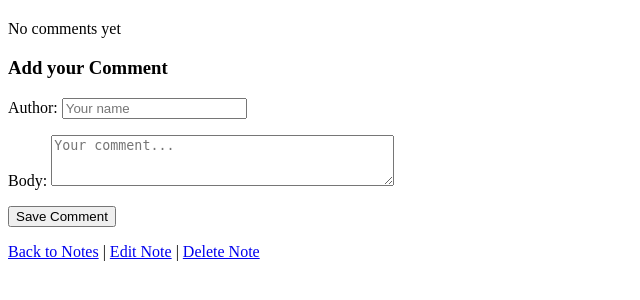
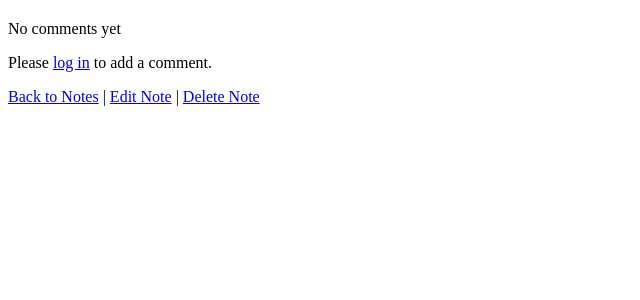
Before and after one commit to AhmadOxo/django-roadmap-30days, a Django app: template notes/templates/notes/note_detail.html in a window 1280 px wide. Shown: the part 115-415 px from the top of the page, without its empty margins (0-640 px from the left). Run offline with Django 5.2, Linux system fonts and the light colour scheme; the template is opened without the code that fills it: values that come from a table or form of the project are taken from there, others are empty.

Commit message:
Practice 2: Update the comment section to get the Author's name form the Logged-in username

```diff
--- a/notes/forms.py
+++ b/notes/forms.py
@@ -10,8 +10,7 @@ class NoteForm(forms.ModelForm):
 class CommentForm(forms.ModelForm):
     class Meta:
         model = Comment
-        fields = ['author', 'body']
+        fields = ['body']
         widgets = {
-            'author': forms.TextInput(attrs={'placeholder': 'Your name'}),
             'body': forms.Textarea(attrs={'rows': 3, 'placeholder': 'Your comment...'}),
         }
--- a/notes/templates/notes/note_detail.html
+++ b/notes/templates/notes/note_detail.html
@@ -25,7 +25,7 @@
     <ul>
         {% for comment in comments %}
             <li>
-                <strong>{{ comment.author }}</strong> said:<br>
+                <strong>{{ user.username }}</strong> said:<br>
                 {{ comment.body }}<br>
                 <small>{{ comment.published_at }}</small>
             </li>
@@ -34,13 +34,16 @@
 {% else %}
     <p>No comments yet</p>
 {% endif %}
-
+{% if user.is_authenticated %}
     <h3>Add your Comment</h3>
     <form method="post">
         {% csrf_token %}
         {{ form.as_p }}
         <button type="submit">Save Comment</button>
     </form>
+{% else %}
+    <p>Please <a href="{% url 'login' %}">log in</a> to add a comment.</p>
+{% endif %}
 
 <p>
     <a href="{% url 'notes_list' %}">Back to Notes</a> |
--- a/notes/views.py
+++ b/notes/views.py
@@ -21,6 +21,7 @@ def  notes_list(request):
     notes = Notes.objects.filter(user=request.user).order_by('-created_at')
     return render(request, 'notes/notes_list.html', {'notes': notes})
 
+@login_required
 def note_detail(request, pk):
     note = get_object_or_404(Notes, pk=pk, user=request.user)
     comments = note.comments.all()
@@ -30,6 +31,7 @@ def note_detail(request, pk):
         if form.is_valid():
             comment = form.save(commit=False)
             comment.note = note
+            comment.user = request.user
             comment.save()
             messages.success(request, "Your comment has been added successfully, Thanks for your Commentt")
             return redirect('note_detail', pk=note.pk)
```
Lines whose indentation alone changed are shown as unchanged.
